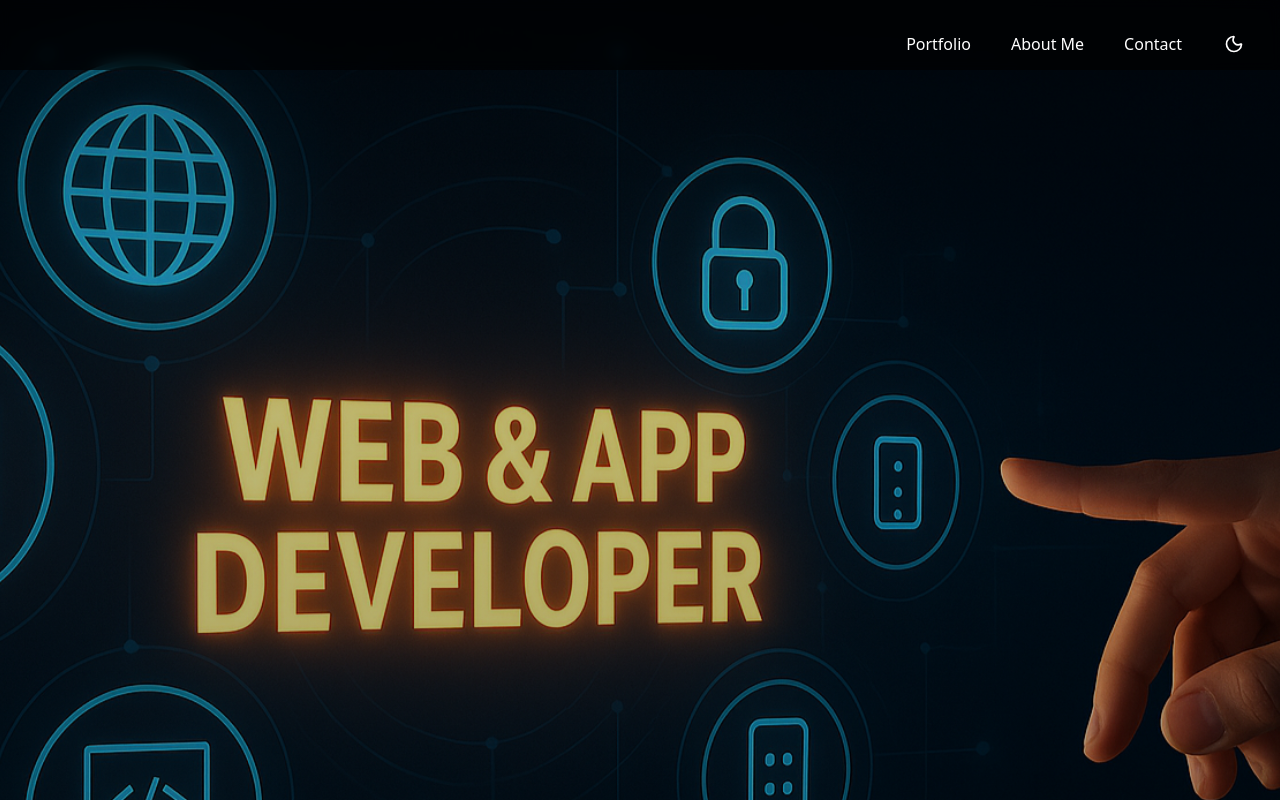
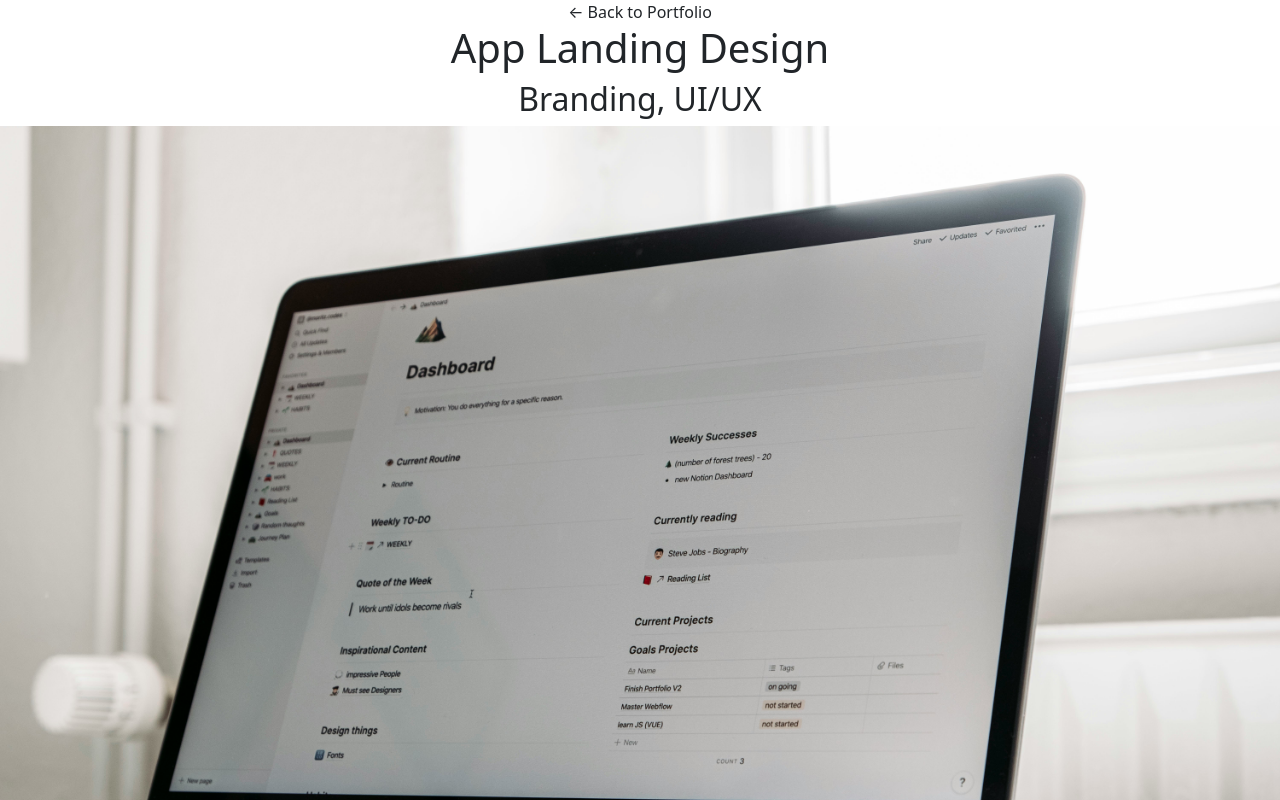
Before and after one commit to Mahek-Mansuri/Portfolio, a React (Create React App) app: page /project/1 in a window 1280 px wide. Shown: the top 800 px of the page. Built offline with nearby package versions, Linux system fonts and the light colour scheme.

Commit message:
23-August-2025

```diff
--- a/src/App.js
+++ b/src/App.js
@@ -1,27 +1,17 @@
-import { Route, Router, Routes } from 'react-router-dom';
+import { Route, Routes, Navigate  } from 'react-router-dom';
 import './App.css';
-import About from './Components/About/About';
-import Contact from './Components/Contact/Contact';
-import Home from './Components/Home/Home';
-import Portfolio from './Components/Portfolio/Portfolio';
 import PortfolioDetail from './Components/Portfolio/PortfolioDetail';
-
+import MainPage from '../src/MainPage/MainPage';
 
 function App() {
   return (
     <div className="App">
-      <Home />
-      <section id="about"><About /></section>
-      <section id="portfoliocard"><Portfolio/></section>
-      <section id="contact"><Contact /></section>
-
-        <Routes>
-          <Route path="/" element={<Portfolio />} />
-          <Route path="/project/:id" element={<PortfolioDetail />} />
-          {/* Add other routes as needed */}
-        </Routes>
-
-
+      <Routes>
+        <Route path="/" element={<MainPage />} />
+        <Route path="/project/:id" element={<PortfolioDetail />} />
+        {/* Add a catch-all route for undefined paths */}
+        <Route path="*" element={<Navigate to="/" replace />} />
+      </Routes>
     </div>
   );
 }
--- a/src/Components/About/About.css
+++ b/src/Components/About/About.css
@@ -693,8 +693,6 @@
     transition: background-color 0.3s ease, color 0.3s ease;
   }
 
-
-
     .card-header {
     font-size: 15px;
   }
--- a/src/Components/Home/Home.jsx
+++ b/src/Components/Home/Home.jsx
@@ -5,18 +5,31 @@ import Nav from 'react-bootstrap/Nav';
 import Container from 'react-bootstrap/Container';
 import { Sun, Moon } from 'lucide-react';
 import { ThemeContext } from '../../Context/ThemeContext';
+import { useNavigate } from 'react-router-dom'; // Add this import
 
 export default function Home() {
+  const navigate = useNavigate(); // Initialize navigate
+
   const scrollToSection = (id) => {
-    const el = document.getElementById(id);
-    if (el) el.scrollIntoView({ behavior: 'smooth' });
+    // If we're not on the home page, navigate first
+    if (window.location.pathname !== '/') {
+      navigate('/');
+      // Wait for navigation to complete before scrolling
+      setTimeout(() => {
+        const el = document.getElementById(id);
+        if (el) el.scrollIntoView({ behavior: 'smooth' });
+      }, 100);
+    } else {
+      const el = document.getElementById(id);
+      if (el) el.scrollIntoView({ behavior: 'smooth' });
+    }
 
     if (id === 'contact') {
       setTimeout(() => {
         window.dispatchEvent(new CustomEvent('contact:retype'));
       }, 40);
     }
-    setExpanded(false); // 👈 also close menu when clicking any nav item
+    setExpanded(false);
   };
 
   const [expanded, setExpanded] = useState(false);
@@ -29,39 +42,54 @@ export default function Home() {
         variant="dark"
         className={`${theme === 'dark' ? "custom-navbar" : "custom-navbar1"}`}
         collapseOnSelect
-        expanded={expanded} // 👈 bind expanded state
+        expanded={expanded}
       >
         <Container fluid="lg" className="px-4 hamburgr">
-          <Navbar.Brand href="#" className="visually-hidden">Sohel Pinjari</Navbar.Brand>
+          <Navbar.Brand
+            href="#"
+            onClick={() => navigate('/')} // Navigate to home when brand is clicked
+            className="visually-hidden"
+          >
+            Sohel Pinjari
+          </Navbar.Brand>
 
-          {/* Toggle / hamburger */}
           <Navbar.Toggle
             aria-controls="main-navbar"
             className="custom-toggler"
-            onClick={() => setExpanded(expanded ? false : "expanded")} // 👈 toggle open/close
+            onClick={() => setExpanded(expanded ? false : "expanded")}
           />
 
-          {/* Collapsible nav */}
           <Navbar.Collapse
             id="main-navbar"
             className="justify-content-end"
             style={{ backgroundColor: theme === "dark" ? "rgba(0, 0, 0, 0.6)" : "rgba(255, 255, 255, 0.6)" }}
           >
             <Nav className="align-items-center">
-
-
-              {/* Other links */}
               <Nav.Item className="Nav-items">
-                <Nav.Link onClick={() => scrollToSection('portfoliocard')} className={`${theme === 'dark' ? "Nav-link" : "Nav-link1"}`}>Portfolio</Nav.Link>
+                <Nav.Link
+                  onClick={() => scrollToSection('portfolio')}
+                  className={`${theme === 'dark' ? "Nav-link" : "Nav-link1"}`}
+                >
+                  Portfolio
+                </Nav.Link>
               </Nav.Item>
               <Nav.Item className="Nav-items">
-                <Nav.Link onClick={() => scrollToSection('about')} className={`${theme === 'dark' ? "Nav-link" : "Nav-link1"}`}>About Me</Nav.Link>
+                <Nav.Link
+                  onClick={() => scrollToSection('about')}
+                  className={`${theme === 'dark' ? "Nav-link" : "Nav-link1"}`}
+                >
+                  About Me
+                </Nav.Link>
               </Nav.Item>
               <Nav.Item className="Nav-items">
-                <Nav.Link onClick={() => scrollToSection('contact')} className={`${theme === 'dark' ? "Nav-link" : "Nav-link1"}`}>Contact</Nav.Link>
+                <Nav.Link
+                  onClick={() => scrollToSection('contact')}
+                  className={`${theme === 'dark' ? "Nav-link" : "Nav-link1"}`}
+                >
+                  Contact
+                </Nav.Link>
               </Nav.Item>
 
-              {/* Theme toggle */}
               <Nav.Item className="Nav-items d-flex gap-1">
                 <button
                   onClick={() => {
--- a/src/Components/Portfolio/Portfolio.jsx
+++ b/src/Components/Portfolio/Portfolio.jsx
@@ -2,8 +2,7 @@ import React, { useContext, useState } from "react";
 import { Container, Row, Col, Card } from "react-bootstrap";
 import { ThemeContext } from "../../Context/ThemeContext";
 import './Portfolio.css'
-import { useNavigate } from "react-router-dom"; // Add this import
-// Replace these with your actual image paths
+import { useNavigate } from "react-router-dom";
 import img1 from "../../Assets/portfolio1.jpg";
 import img2 from "../../Assets/portfolio-2.jpg";
 import img3 from "../../Assets/portfolio-3.jpg";
@@ -62,21 +61,17 @@ const cards = [
 export default function Portfolio() {
   const { theme } = useContext(ThemeContext);
   const [activeFilter, setActiveFilter] = useState("all");
-  const navigate = useNavigate(); // Initialize navigate function
+   const navigate = useNavigate();
 
-  // Filter portfolio items
   const filteredCards = activeFilter === "all"
     ? cards
     : cards.filter(card => card.category === activeFilter);
 
-  // Get unique categories
   const categories = [...new Set(cards.map(card => card.category))];
 
-  // Function to handle project click
   const handleProjectClick = (projectId) => {
-    navigate(`/project/${projectId}`); // Navigate to project detail page
+    navigate(`/project/${projectId}`);
   };
-
 
   return (
     <section className={`portfolio-section ${theme}-theme`}>
@@ -88,7 +83,6 @@ export default function Portfolio() {
         </p>
       </div>
 
-      {/* Filter buttons */}
       <div className="portfolio-filters">
         <button
           className={`filter-btn ${activeFilter === "all" ? "active" : ""}`}
@@ -107,7 +101,7 @@ export default function Portfolio() {
         ))}
       </div>
 
-        <Container style={{maxWidth: '1675px'}}>
+      <Container style={{maxWidth: '1675px'}}>
         <Row className="portfolio-grid">
           {filteredCards.map((c) => (
             <Col key={c.id} xs={12} md={6} lg={4} className="portfolio-item">
@@ -124,7 +118,7 @@ export default function Portfolio() {
                     <Card.Title className={`card-titleP ${theme === "dark" ? "black" : "white"}`}>{c.title}</Card.Title>
                     <button
                       className="view-project-btn"
-                      onClick={() => handleProjectClick(c.id)} // Add click handler
+                      onClick={() => handleProjectClick(c.id)}
                     >
                       View Project
                       <svg width="16" height="16" viewBox="0 0 16 16" fill="none" xmlns="http://www.w3.org/2000/svg">
--- a/src/Components/Portfolio/PortfolioDetail.jsx
+++ b/src/Components/Portfolio/PortfolioDetail.jsx
@@ -1,21 +1,33 @@
-import React from "react";
-import { useParams } from "react-router-dom";
-import { cards } from '../Portfolio/portfolioData'; // Import from shared file
+import React from 'react';
+import { useParams, useNavigate } from 'react-router-dom';
+import { cards } from './portfolioData'; // Import your cards data
 
 export default function PortfolioDetail() {
   const { id } = useParams();
+  const navigate = useNavigate();
   const project = cards.find(card => card.id === parseInt(id));
+
+  const goBack = () => {
+    navigate(-1); // Go back to previous page
+  };
 
   if (!project) {
     return <div>Project not found</div>;
   }
 
   return (
-    <div>
-      <h1>{project.title}</h1>
-      <img src={project.img} alt={project.alt} />
-      <p>{project.subtitle}</p>
-      {/* Add more project details here */}
+    <div className="portfolio-detail-container">
+      <button onClick={goBack} className="back-button">
+        &larr; Back to Portfolio
+      </button>
+
+      <div className="project-detail">
+        <h1>{project.title}</h1>
+        <h2>{project.subtitle}</h2>
+        <img src={project.img} alt={project.alt} className="project-image" />
+        <p>Category: {project.category}</p>
+        {/* Add more project details here */}
+      </div>
     </div>
   );
 }
--- /dev/null
+++ b/src/MainPage/MainPage.jsx
@@ -0,0 +1,19 @@
+import React from 'react';
+import About from '../Components/About/About';
+import ContactPage from '../Components/Contact/Contact';
+import Home from '../Components/Home/Home'
+import Portfolio from '../Components/Portfolio/Portfolio'
+
+
+function MainPage() {
+  return (
+    <>
+      <Home />
+      <section id="about"><About /></section>
+      <section id="portfolio"><Portfolio /></section>
+      <section id="contact"><ContactPage /></section>
+    </>
+  );
+}
+
+export default MainPage;
```
